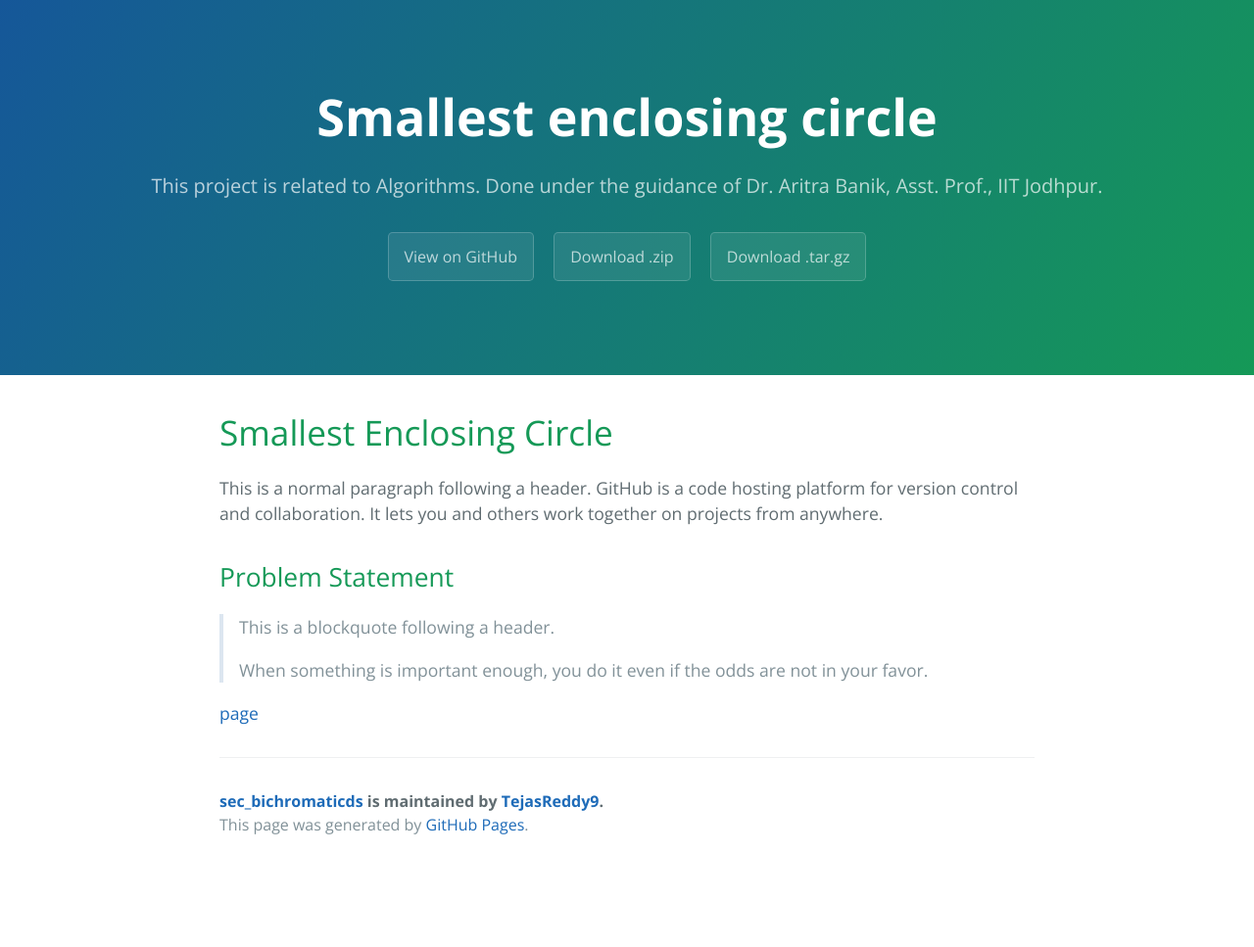
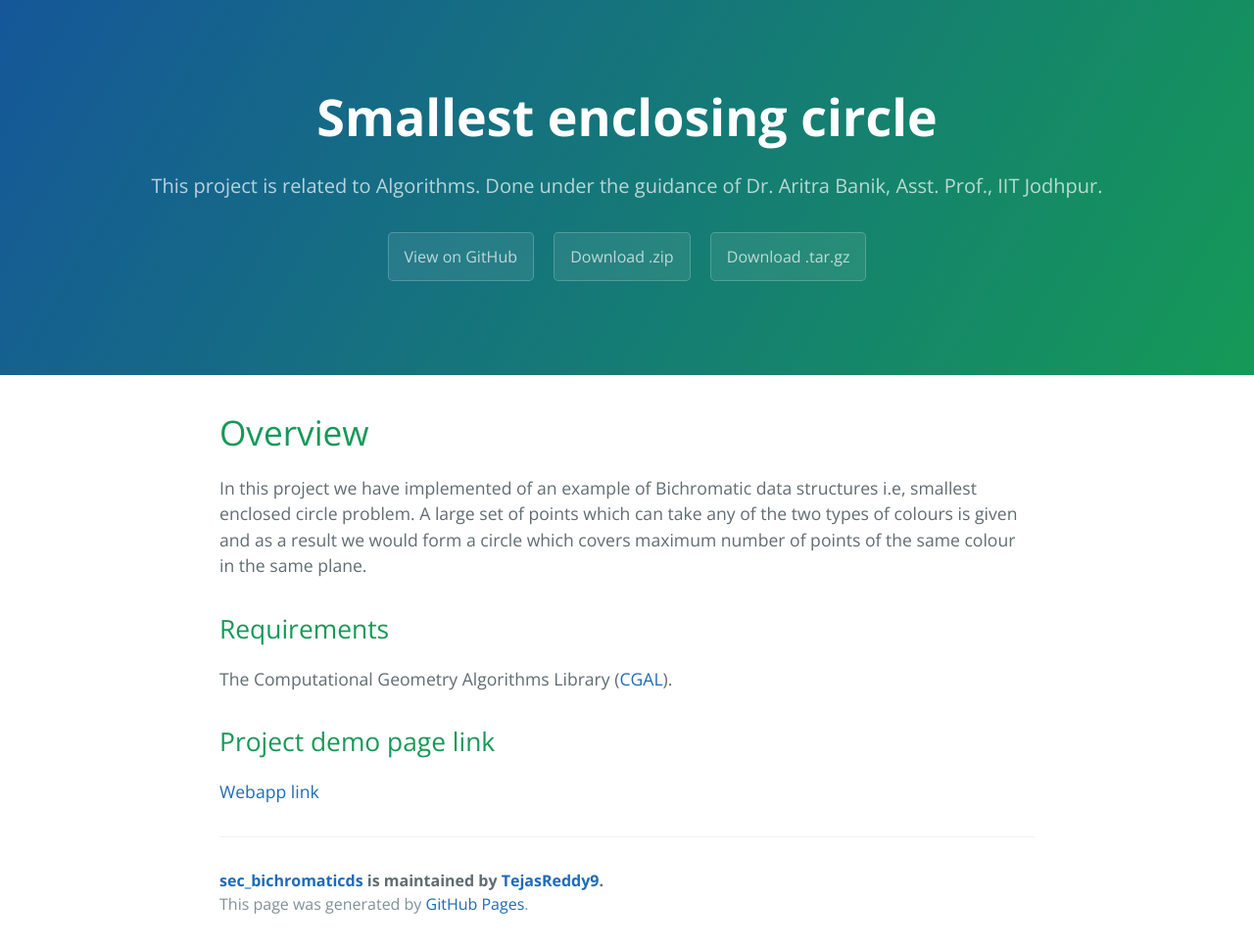
Before and after one commit to TejasReddy9/sec_bichromaticds, a Jekyll site: the page built from index.md, in a window 1280 px wide. Shown: the whole page at 98% size. Built offline with Jekyll 4.4.1, drawn with Linux system fonts in a browser that asks for light colours; our own code applies the rules of GitHub Pages for plain Markdown files; before the commit the page ends 900 px from its top, so only the background shows below that.

Commit message:
Update index.md

```diff
--- a/index.md
+++ b/index.md
@@ -2,14 +2,11 @@
 layout: default
 ---
 
-# [](#header)Smallest Enclosing Circle
+# Overview
+In this project we have implemented of an example of Bichromatic data structures i.e, smallest enclosed circle problem. A large set of points which can take any of the two types of colours is given and as a result we would form a circle which covers maximum number of points of the same colour in the same plane.
 
-This is a normal paragraph following a header. GitHub is a code hosting platform for version control and collaboration. It lets you and others work together on projects from anywhere.
+## Requirements
+The Computational Geometry Algorithms Library ([CGAL](https://www.cgal.org/download.html)).
 
-## [](#header-2)Problem Statement
-
-> This is a blockquote following a header.
->
-> When something is important enough, you do it even if the odds are not in your favor.
-
-[page](page.html)
+## Project demo page link
+[Webapp link](page.html)
```
